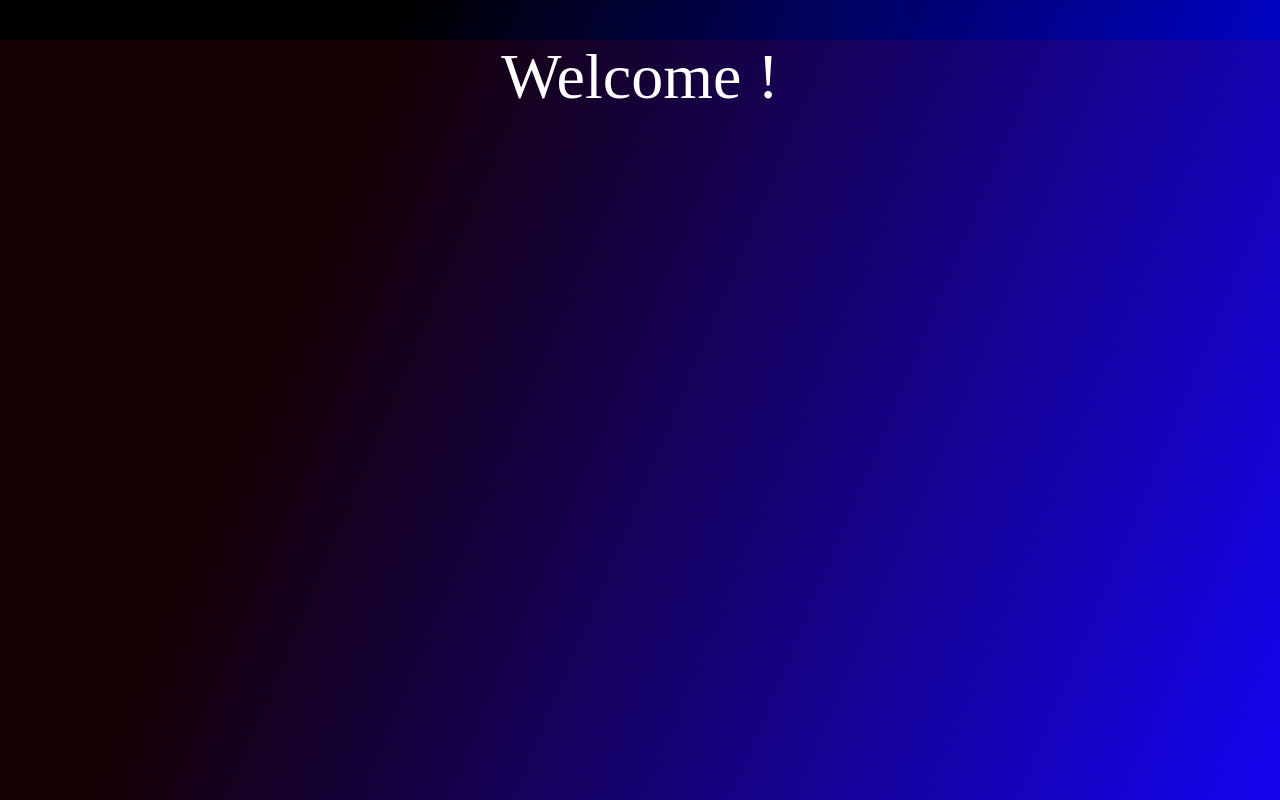
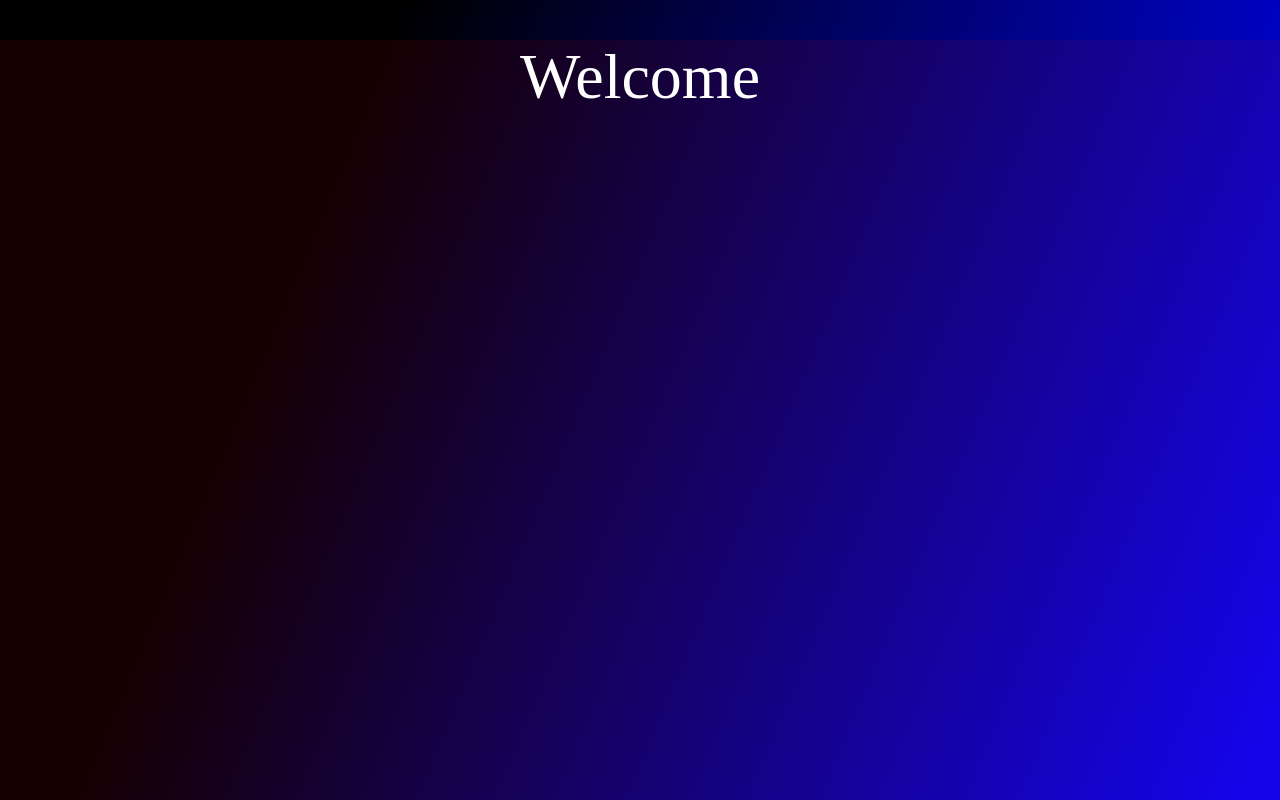
Before and after one commit to orestispsy/portfolio, a React app: page / in a window 1280 px wide. Built offline with nearby package versions, Linux system fonts and the light colour scheme; a web font is replaced by a local one.

Commit message:
heroku set-up

```diff
--- a/client/App.js
+++ b/client/App.js
@@ -4,7 +4,7 @@ import ReactDOM from "react-dom";
 const App = () => (
     <div className="appContainer">
         <div className="mainMenu">
-            <div className="headline">Welcome !</div>
+            <div className="headline">Welcome</div>
         </div>
     </div>
 );
--- a/package.json
+++ b/package.json
@@ -5,7 +5,8 @@
     "main": "index.js",
     "scripts": {
         "build": "webpack --mode production",
-        "start": "webpack-dev-server --open --mode development"
+        "start": "webpack-dev-server --open --mode development",
+        "postinstall": "webpack -p"
     },
     "keywords": [],
     "author": "",
```
